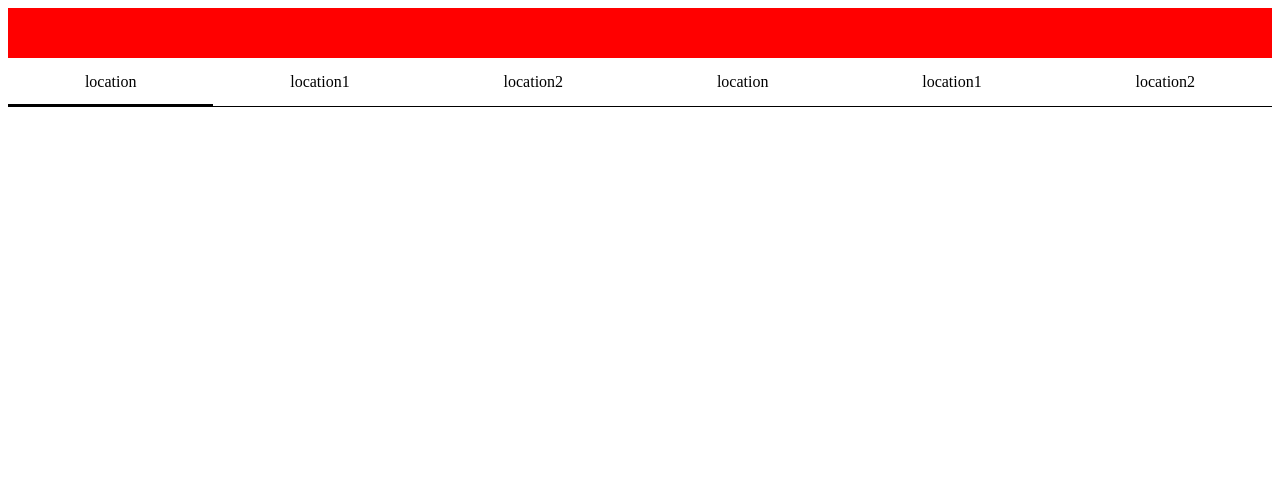
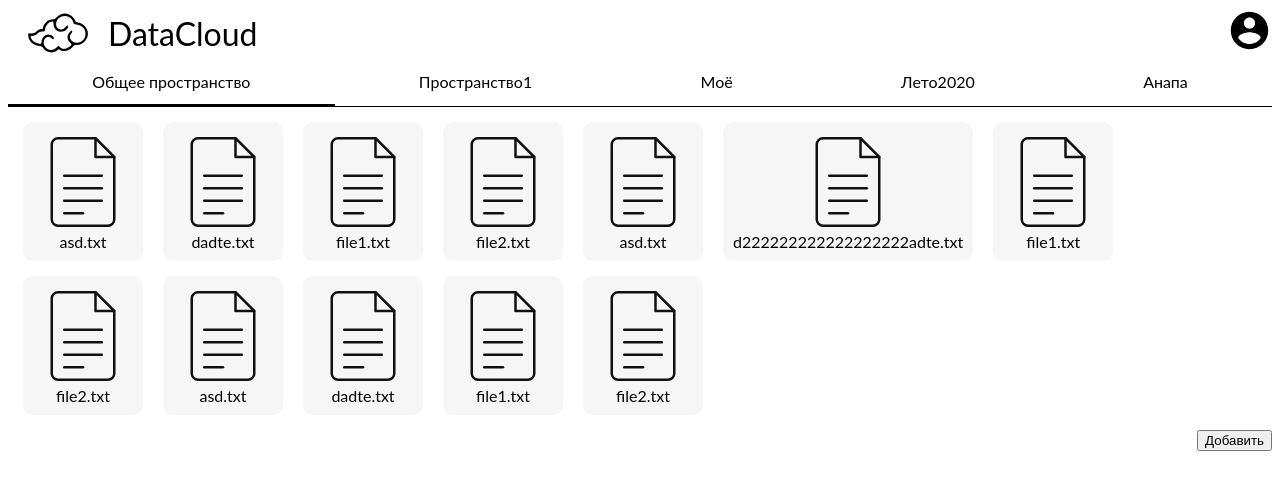
Before and after one commit to bleedcloudVIII/dataCloudFront, an Angular app: page / in a window 1280 px wide. Shown: the top 490 px of the page. Built offline with nearby package versions, Linux system fonts and the light colour scheme.

Commit message:
Сделал панель с файлами, как отдельный компонент + дизайн

```diff
--- a/src/app/app.component.html
+++ b/src/app/app.component.html
@@ -1,14 +1,19 @@
 <div class="main-container">
-  <header class="main-container__header" style="height: 50px; background-color: red;">
-
+  <header class="main-container__header header">
+    <div class="main-container__name name">
+      <img class="name__img-cloud" src="cloud.svg">
+      <span class="name__text" >DataCloud</span>
+    </div>
+    <img class="header__img-account" src="account.svg">
   </header>
   <mat-tab-group class="main-container__tabs-group tabs-group" [animationDuration]="0">
-    <ng-container *ngFor="let tab of tabs">
+    <ng-container *ngFor="let tab of tabs; index as i">
         <mat-tab class="tabs-group__tab" [label]="tab">
-          <div>
-
-          </div>
+          <app-files-list [files]="files[i]"></app-files-list>
         </mat-tab>
     </ng-container>
   </mat-tab-group>
+  <footer class="main-container__footer footer">
+    <button class="footer__btn">Добавить</button>
+  </footer>
 </div>
--- a/src/app/app.component.scss
+++ b/src/app/app.component.scss
@@ -0,0 +1,45 @@
+.main-container {
+  font-family: "Lato", sans-serif;
+  &__header {
+    height: 50px;
+    display: flex;
+  }
+  &__name {
+
+  }
+}
+
+.name {
+  display: flex;
+  justify-content: space-between;
+  align-items: center;
+  &__img-cloud {
+    width: 100px;
+    height: 100px;
+
+  }
+  &__img-cloud:hover {
+    filter: invert(13%) sepia(95%) saturate(4957%) hue-rotate(357deg) brightness(105%) contrast(116%);;
+  }
+  &__text {
+    font-size: 2rem;
+  }
+}
+
+.header {
+  justify-content: space-between;
+  &__img-account {
+    width: 45px;
+    height: 45px;
+  }
+
+}
+
+.footer {
+  display: flex;
+  justify-content: end;
+  align-items: end;
+  &__btn {
+
+  }
+}
--- a/src/app/app.component.ts
+++ b/src/app/app.component.ts
@@ -1,18 +1,20 @@
 import { Component } from '@angular/core';
 import {MatTab, MatTabGroup} from '@angular/material/tabs';
 import {NgForOf} from '@angular/common';
+import {FilesListComponent} from './files-list/files-list.component';
 
 @Component({
   selector: 'app-root',
   imports: [
     MatTabGroup,
     MatTab,
-    NgForOf
+    NgForOf,
+    FilesListComponent
   ],
   templateUrl: './app.component.html',
   styleUrl: './app.component.scss'
 })
 export class AppComponent {
-  tabs = ['location', 'location1', 'location2', 'location', 'location1', 'location2'];
-
+  tabs = ['Общее пространство', 'Пространство1', 'Моё', 'Лето2020', 'Анапа'];
+  files = [['asd.txt', 'dadte.txt', 'file1.txt', 'file2.txt', 'asd.txt', 'd222222222222222222adte.txt', 'file1.txt', 'file2.txt', 'asd.txt', 'dadte.txt', 'file1.txt', 'file2.txt'], ['file1.txt', 'file2.txt'],];
 }
```
Also changed, not shown: 1 other file (tests, documents, lock files or other folders).
